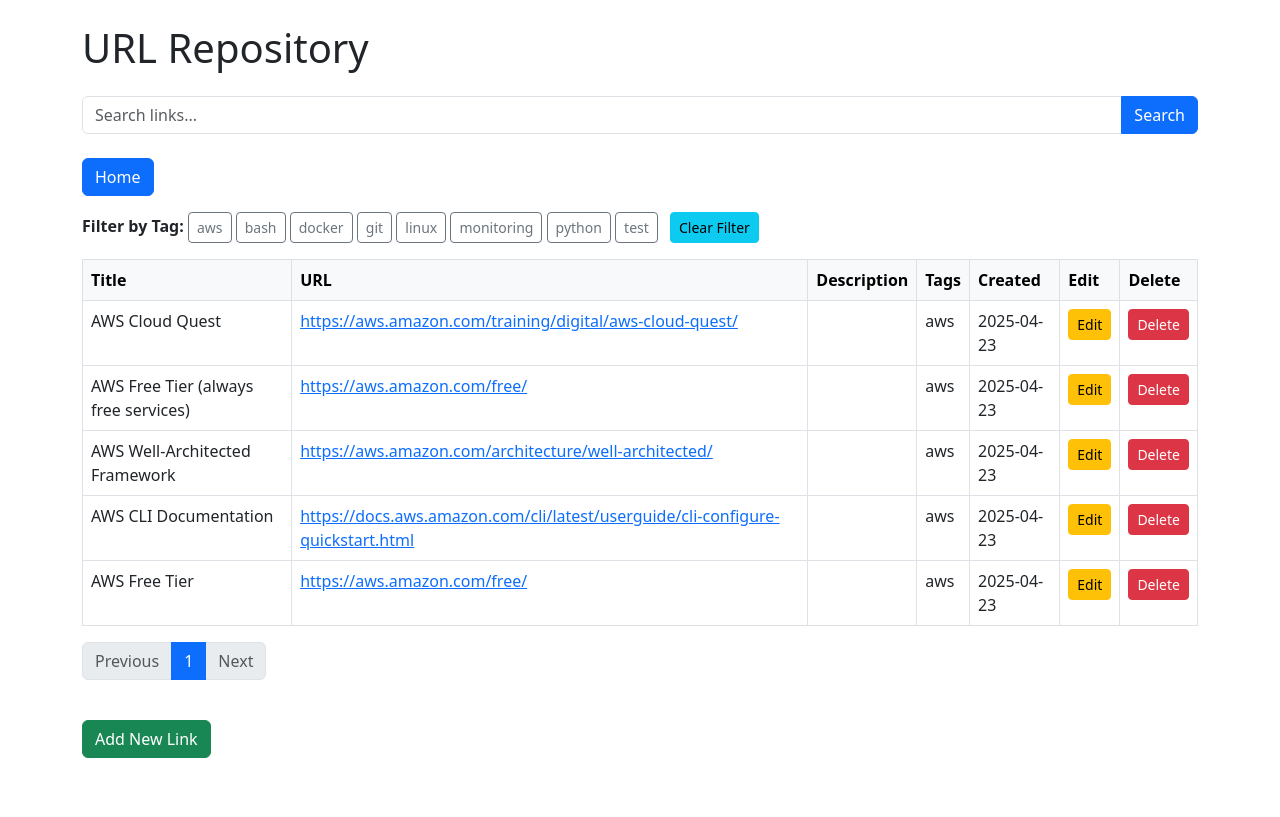
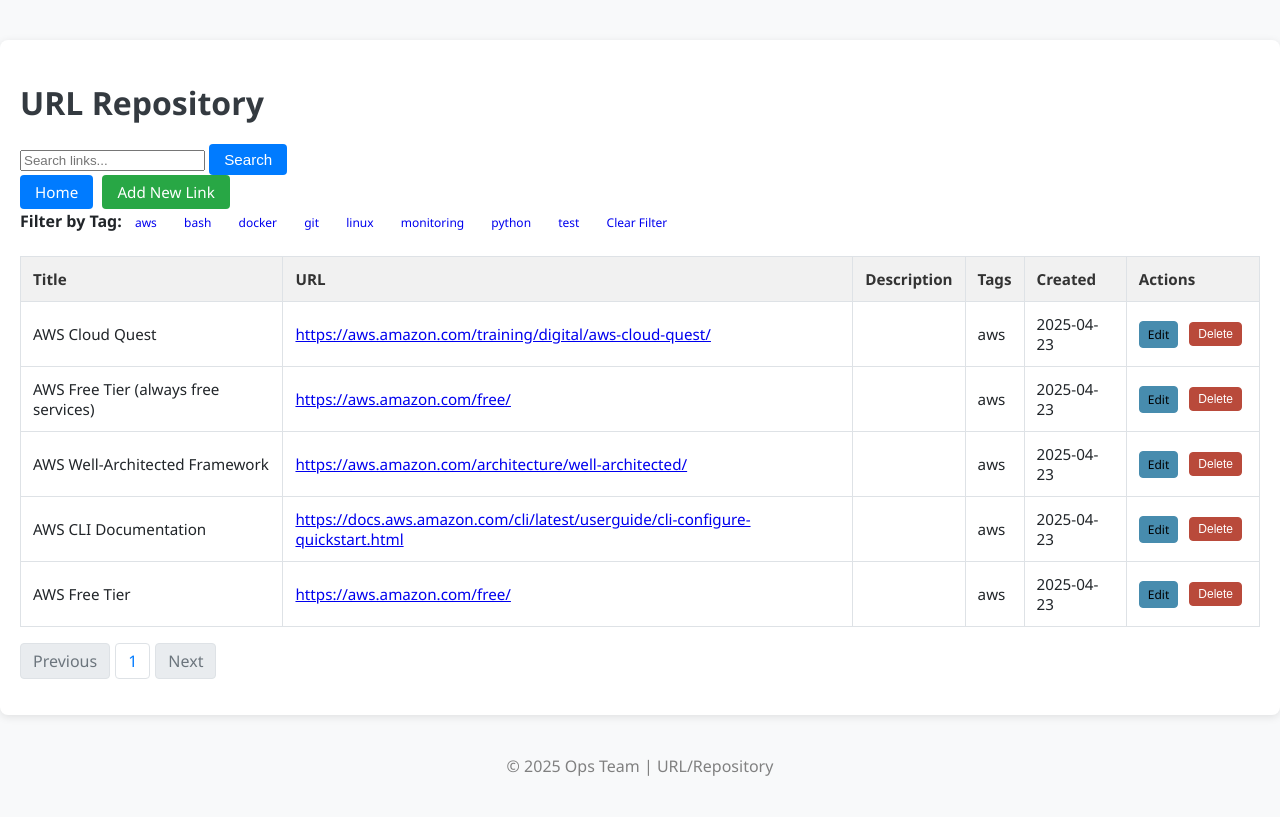
Before and after one commit to sadieedwin/url-repo, a Flask app: a page that uses templates/home.html in a window 1280 px wide. Before the commit the page ends 758 px from the top, so only its background shows below. Run offline with Flask 3, Linux system fonts and the light colour scheme.

Commit message:
used local style instead of bootstrap; simplified version

```diff
--- a/app.py
+++ b/app.py
@@ -15,7 +15,7 @@
 def home():
     search_query = request.args.get('search')
     tag_filter = request.args.get('tag')
-    page = request.args.get('page', 1, type=int)  # 👈 Add this
+    page = request.args.get('page', 1, type=int)
 
     query = Link.query
 
@@ -29,7 +29,7 @@
     if tag_filter:
         query = query.filter(Link.tags.ilike(f'%{tag_filter}%'))
 
-    links = query.order_by(Link.created_at.desc()).paginate(page=page, per_page=5)  # 👈 Paginate here
+    links = query.order_by(Link.created_at.desc()).paginate(page=page, per_page=10)  # Paginate here
 
     all_tags = get_all_tags()
 
@@ -55,7 +55,7 @@
             tags.extend([t.strip() for t in link.tags.split(',')])
     return sorted(set(tags))  # Remove duplicates and sort
 
-# 👉 Add Link
+# Add Link
 @app.route('/add', methods=['GET', 'POST'])
 def add_link():
     if request.method == 'POST':
@@ -76,7 +76,7 @@
 
     return render_template('add_link.html')
 
-# 👉 Edit Link
+# Edit Link
 @app.route('/edit/<int:id>', methods=['GET', 'POST'])
 def edit_link(id):
     link = Link.query.get_or_404(id)
@@ -93,7 +93,7 @@
 
     return render_template('edit_link.html', link=link)
 
-# 👉 Delete Link
+# Delete Link
 @app.route('/delete/<int:id>', methods=['POST'])
 def delete_link(id):
     link = Link.query.get_or_404(id)
--- /dev/null
+++ b/static/style.css
@@ -0,0 +1,177 @@
+body {
+    background-color: #f8f9fa;
+    color: #212529;
+    font-family: 'Segoe UI', Tahoma, Geneva, Verdana, sans-serif;
+    margin: 0;
+    padding: 0;
+}
+
+.container {
+    max-width: 1600px;
+    margin: 40px auto;
+    padding: 20px;
+    background-color: #ffffff;
+    border-radius: 8px;
+    box-shadow: 0 2px 8px rgba(0, 0, 0, 0.1);
+}
+
+h1 {
+    font-size: 2rem;
+    color: #343a40;
+    margin-bottom: 20px;
+}
+
+.btn {
+    display: inline-block;
+    padding: 6px 14px;
+    border-radius: 4px;
+    text-decoration: none;
+    font-size: 0.95rem;
+    transition: background-color 0.2s ease;
+    border: 1px solid transparent;
+    margin-right: 5px;
+}
+
+.btn-success {
+    background-color: #28a745;
+    color: white;
+}
+
+.btn-outline-primary {
+    background-color: white;
+    color: #007bff;
+    border-color: #007bff;
+}
+
+.btn-primary {
+    background-color: #007bff;
+    color: white;
+}
+
+.btn-secondary {
+    background-color: #6c757d;
+    color: white;
+}
+
+.table {
+    width: 100%;
+    border-collapse: collapse;
+    margin-top: 20px;
+    font-size: 0.95rem;
+    border: 1px solid #dee2e6; /* Add border to entire table */
+}
+
+.table th, .table td {
+    padding: 12px;
+    border: 1px solid #dee2e6; /* Add border to each cell */
+    text-align: left;
+}
+
+.table th {
+    background-color: #f1f1f1;
+    color: #333;
+}
+
+.table-striped tbody tr:nth-child(odd) {
+    background-color: #f9f9f9;
+}
+
+
+}
+
+.alert {
+    padding: 10px 15px;
+    border-radius: 4px;
+    margin-bottom: 15px;
+}
+
+.alert-danger {
+    background-color: #f8d7da;
+    color: #721c24;
+}
+
+.pagination {
+    list-style: none;
+    display: flex;
+    gap: 5px;
+    padding-left: 0;
+}
+
+.pagination .page-item {
+    display: inline;
+}
+
+.pagination .page-link {
+    display: inline-block;
+    padding: 6px 12px;
+    background-color: white;
+    color: #007bff;
+    border: 1px solid #dee2e6;
+    border-radius: 4px;
+    text-decoration: none;
+}
+
+.pagination .page-item.disabled .page-link {
+    color: #6c757d;
+    background-color: #e9ecef;
+    border-color: #dee2e6;
+}
+
+.sort-button {
+    display: inline-block;
+    padding: 6px 12px;
+    font-size: 14px;
+    font-weight: 500;
+    color: #333;
+    background-color: #e6e6e6;
+    border: 1px solid #ccc;
+    border-radius: 4px;
+    text-decoration: none;
+    cursor: pointer;
+    transition: background-color 0.2s ease;
+}
+
+.sort-button:hover {
+    background-color: #d4d4d4;
+}
+
+.action-buttons {
+    display: flex;
+    gap: 6px;
+    align-items: center;
+}
+.btn-sm {
+    padding: 4px 8px;
+    font-size: 12px;
+    border: 1px solid transparent;
+    border-radius: 4px;
+    text-decoration: none;
+    cursor: pointer;
+}
+
+.btn-warning {
+    background-color: #478cae;
+    color: #000;
+    border-color: #478cae;
+}
+
+.btn-danger {
+    background-color: #b94a3b;
+    color: #fff;
+    border-color: #b94a3b;
+}
+
+.btn-sm:hover {
+    opacity: 0.85;
+}
+footer {
+    text-align: center;
+//    padding: 1px;
+//    background-color: #828a92;
+    color: gray;
+//    max-width: 1600px;
+    margin: 40px auto;
+//    border-radius: 4px;
+
+
+}
--- a/templates/home.html
+++ b/templates/home.html
@@ -3,7 +3,8 @@
 <head>
     <meta charset="UTF-8">
     <title>URL Repository</title>
-    <link href="https://cdn.jsdelivr.net/npm/bootstrap@5.3.0/dist/css/bootstrap.min.css" rel="stylesheet">
+    <!--    <link href="https://cdn.jsdelivr.net/npm/bootstrap@5.3.0/dist/css/bootstrap.min.css" rel="stylesheet"> -->
+    <link rel="stylesheet" href="{{ url_for('static', filename='style.css') }}">
 </head>
 <body class="p-4">
     <div class="container">
@@ -17,7 +18,8 @@
             </div>
         </form>
 
-        <!-- Flash messages -->
+
+<!-- Removing Flash messages
         {% with messages = get_flashed_messages(with_categories=true) %}
           {% if messages %}
             {% for category, message in messages %}
@@ -28,8 +30,11 @@
             {% endfor %}
           {% endif %}
         {% endwith %}
+-->
 
         <a href="{{ url_for('home') }}" class="btn btn-primary mb-3">Home</a>
+	<!-- Add New Link Button -->
+        <a href="{{ url_for('add_link') }}" class="btn btn-success mt-4">Add New Link</a>
 
         <!-- Tag Filters -->
 {% if all_tags %}
@@ -55,8 +60,7 @@
                     <th>Description</th>
                     <th>Tags</th>
                     <th>Created</th>
-                    <th>Edit</th>
-                    <th>Delete</th>
+                    <th>Actions</th>
                 </tr>
             </thead>
 
@@ -68,12 +72,14 @@
                     <td>{{ link.description }}</td>
                     <td>{{ link.tags }}</td>
                     <td>{{ link.created_at.strftime('%Y-%m-%d') }}</td>
-                    <td><a href="{{ url_for('edit_link', id=link.id) }}" class="btn btn-sm btn-warning">Edit</a></td>
-                    <td>
-                        <form action="{{ url_for('delete_link', id=link.id) }}" method="POST" style="display:inline;">
+		    <td>
+		    <div class="action-buttons">
+                    <a href="{{ url_for('edit_link', id=link.id) }}" class="btn btn-sm btn-warning">Edit</a>
+                        <form action="{{ url_for('delete_link', id=link.id) }}" method="POST" style="display:inline-block;">
                             <button type="submit" class="btn btn-sm btn-danger" onclick="return confirm('Are you sure you want to delete this link?');">Delete</button>
                         </form>
-                    </td>
+		    </div>
+		    </td>
                 </tr>
                 {% endfor %}
             </tbody>
@@ -127,12 +133,14 @@
             </div>
         {% endif %}
 
-        <!-- Add New Link Button -->
-        <a href="{{ url_for('add_link') }}" class="btn btn-success mt-4">Add New Link</a>
-
     </div>
 
-    <script src="https://cdn.jsdelivr.net/npm/bootstrap@5.3.0/dist/js/bootstrap.bundle.min.js"></script>
+    <!--    <script src="https://cdn.jsdelivr.net/npm/bootstrap@5.3.0/dist/js/bootstrap.bundle.min.js"></script> -->
+
+    <footer>
+        <p>&copy; 2025 Ops Team | URL/Repository</p>
+    </footer>
+
 
 </body>
 </html>
```
Also changed, not shown: instance/links.db.
